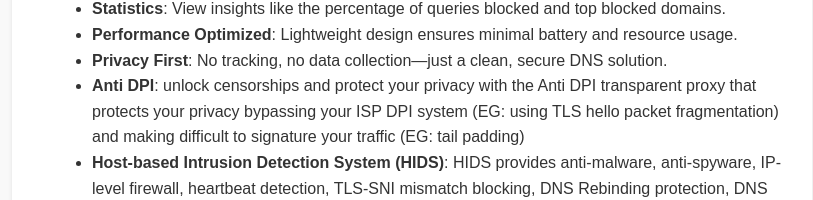
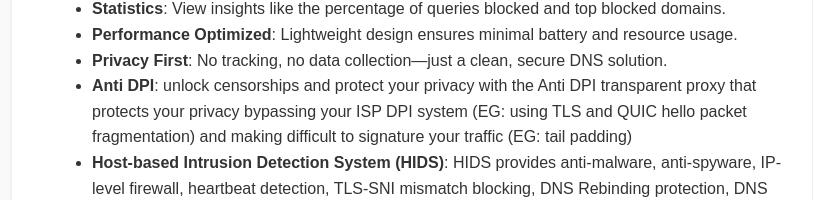
Before and after one commit to Nymohhh77/ADFastDNS_public, a plain HTML site: page index.html in a window 1280 px wide. Shown: the part 1238-1438 px from the top of the page, without its empty margins (228-1041 px from the left). Drawn offline with Linux system fonts and the light colour scheme.

Commit message:
Update Anti DPI description for clarity

```diff
--- a/index.html
+++ b/index.html
@@ -168,7 +168,7 @@
             <li><strong>Statistics</strong>: View insights like the percentage of queries blocked and top blocked domains.</li>
             <li><strong>Performance Optimized</strong>: Lightweight design ensures minimal battery and resource usage.</li>
             <li><strong>Privacy First</strong>: No tracking, no data collection—just a clean, secure DNS solution.</li>
-            <li><strong>Anti DPI</strong>: unlock censorships and protect your privacy with the Anti DPI transparent proxy that protects your privacy bypassing your ISP DPI system (EG: using TLS hello packet fragmentation) and making difficult to signature your traffic (EG: tail padding)</li>
+            <li><strong>Anti DPI</strong>: unlock censorships and protect your privacy with the Anti DPI transparent proxy that protects your privacy bypassing your ISP DPI system (EG: using TLS and QUIC hello packet fragmentation) and making difficult to signature your traffic (EG: tail padding)</li>
             <li><strong>Host-based Intrusion Detection System (HIDS)</strong>: HIDS provides anti-malware, anti-spyware, IP-level firewall, heartbeat detection, TLS-SNI mismatch blocking, DNS Rebinding protection, DNS Tunneling rotection, DNS Cloak protection and JA4 TLS fingerprint blocking.</li>
             <li><strong>Socks 5 Server</strong>: Extend ADFastDNS filtering to any device on your network by directing its SOCKS5 proxy to your ADFastDNS device </li>
             <li><strong>Adaptive traffic shaping</strong>: ADFastDNS now learns and mimics the natural timing patterns of each connection, making proxy traffic statistically harder to detect and throttle. Fully on-device, private by design. No toggle to enable, it is enabled by default.</li>
```
